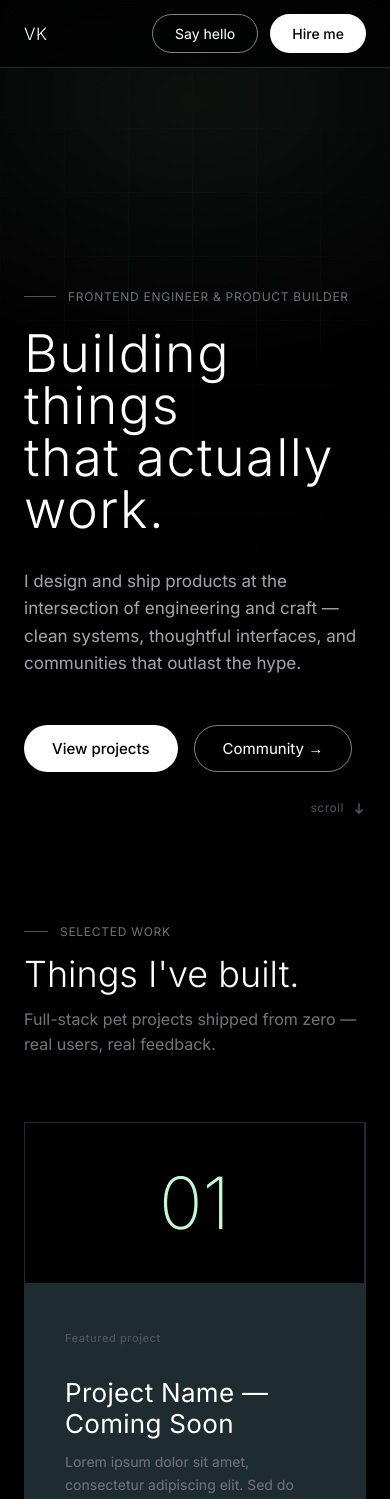
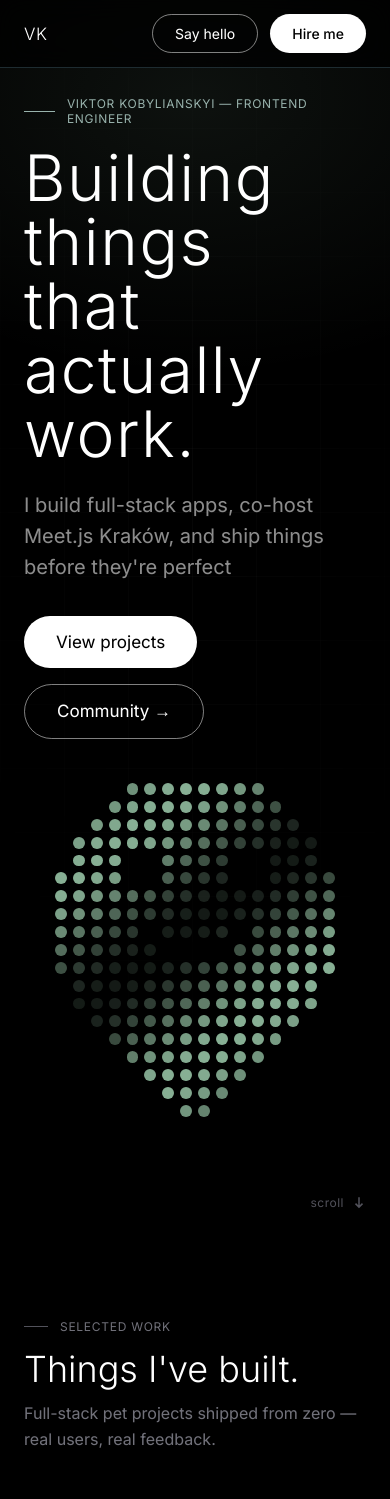
Before and after one commit to vitygo/portfolio, a React (Vite) app in the folder portfolio/: page / in a window 390 px wide. Shown: the top 1499 px of the page. Built offline with nearby package versions, Linux system fonts and the light colour scheme.

Commit message:
feat: update hero dot matrix and styling

```diff
--- a/portfolio/index.html
+++ b/portfolio/index.html
@@ -6,7 +6,7 @@
     <meta name="viewport" content="width=device-width, initial-scale=1.0" />
     <meta
       name="description"
-      content="Full-Stack Engineer & Open-Source Builder — Portfolio"
+      content="Frontend Engineer & Product Builder — Portfolio"
     />
     <meta property="og:title" content="Viktor Kobylianskyi — Portfolio" />
     <meta
--- /dev/null
+++ b/portfolio/src/sections/Hero/AsciiMobile.module.css
@@ -0,0 +1,23 @@
+.wrap {
+    display: grid;
+    grid-template-columns: repeat(16, 1fr);
+    gap: 6px;
+    padding: 2rem 0;
+    width: 100%;
+    max-width: 280px;
+    margin: 0 auto;
+  }
+
+  .dot {
+    aspect-ratio: 1;
+    border-radius: 50%;
+  }
+
+  .dotActive {
+    background: var(--aloe-10);
+    opacity: 0.6;
+  }
+
+  .dotInactive {
+    background: transparent;
+  }
--- /dev/null
+++ b/portfolio/src/sections/Hero/AsciiMobile.tsx
@@ -0,0 +1,75 @@
+import { useEffect, useRef } from 'react'
+import styles from './AsciiMobile.module.css'
+
+const GRID_COLS = 16
+const GRID_ROWS = 20
+
+const PATTERN = [
+  [0,0,0,0,1,1,1,1,1,1,1,1,0,0,0,0],
+  [0,0,0,1,1,1,1,1,1,1,1,1,1,0,0,0],
+  [0,0,1,1,1,1,1,1,1,1,1,1,1,1,0,0],
+  [0,1,1,1,1,1,1,1,1,1,1,1,1,1,1,0],
+  [0,1,1,1,0,0,1,1,1,1,0,0,1,1,1,0],
+  [1,1,1,1,0,0,1,1,1,1,0,0,1,1,1,1],
+  [1,1,1,1,1,1,1,1,1,1,1,1,1,1,1,1],
+  [1,1,1,1,1,1,1,1,1,1,1,1,1,1,1,1],
+  [1,1,1,1,1,0,1,1,1,1,0,1,1,1,1,1],
+  [1,1,1,1,1,1,0,0,0,0,1,1,1,1,1,1],
+  [1,1,1,1,1,1,1,1,1,1,1,1,1,1,1,1],
+  [0,1,1,1,1,1,1,1,1,1,1,1,1,1,1,0],
+  [0,1,1,1,1,1,1,1,1,1,1,1,1,1,1,0],
+  [0,0,1,1,1,1,1,1,1,1,1,1,1,1,0,0],
+  [0,0,0,1,1,1,1,1,1,1,1,1,1,0,0,0],
+  [0,0,0,0,1,1,1,1,1,1,1,1,0,0,0,0],
+  [0,0,0,0,0,1,1,1,1,1,1,0,0,0,0,0],
+  [0,0,0,0,0,0,1,1,1,1,0,0,0,0,0,0],
+  [0,0,0,0,0,0,0,1,1,0,0,0,0,0,0,0],
+  [0,0,0,0,0,0,0,0,0,0,0,0,0,0,0,0],
+]
+
+function AsciiMobile() {
+  const containerRef = useRef<HTMLDivElement>(null)
+
+  useEffect(() => {
+    const dots = containerRef.current?.querySelectorAll<HTMLDivElement>('[data-index]')
+    if (!dots) return
+
+    let frame: number
+
+    function animate() {
+      const now = Date.now() / 1000
+      dots!.forEach((dot) => {
+        const row = parseInt(dot.dataset.row || '0')
+        const col = parseInt(dot.dataset.col || '0')
+        const active = parseInt(dot.dataset.active || '0')
+        if (!active) return
+        const wave = Math.sin(now * 1.5 + row * 0.4 + col * 0.3)
+        const opacity = 0.4 + wave * 0.3
+        dot.style.opacity = String(Math.max(0.1, opacity))
+      })
+      frame = requestAnimationFrame(animate)
+    }
+
+    animate()
+    return () => cancelAnimationFrame(frame)
+  }, [])
+
+  return (
+    <div className={styles.wrap} ref={containerRef}>
+      {PATTERN.map((row, rowIdx) =>
+        row.map((active, colIdx) => (
+          <div
+            key={`${rowIdx}-${colIdx}`}
+            data-index={rowIdx * GRID_COLS + colIdx}
+            data-row={rowIdx}
+            data-col={colIdx}
+            data-active={active}
+            className={`${styles.dot} ${active ? styles.dotActive : styles.dotInactive}`}
+          />
+        ))
+      )}
+    </div>
+  )
+}
+
+export default AsciiMobile
--- a/portfolio/src/sections/Hero/Hero.module.css
+++ b/portfolio/src/sections/Hero/Hero.module.css
@@ -32,19 +32,26 @@
     z-index: 0;
   }
 
-  .content {
+  .layout {
     position: relative;
     z-index: 1;
-    max-width: 75rem;
+    display: grid;
+    grid-template-columns: 3fr 2fr;
+    gap: 6rem;
+    align-items: flex-end;
+    width: 100%;
   }
+
+
+  .content {}
 
   .eyebrow {
     font-size: 0.75rem;
     font-weight: 400;
     letter-spacing: 0.72px;
-    color: var(--shade-50);
+    color: var(--link-mint);
     text-transform: uppercase;
-    margin-bottom: 1.5rem;
+    margin-bottom: 1.25rem;
     display: flex;
     align-items: center;
     gap: 0.75rem;
@@ -55,27 +62,26 @@
     display: block;
     width: 32px;
     height: 1px;
-    background: var(--shade-60);
+    background: var(--link-mint);
   }
 
   .headline {
     font-family: var(--font-display);
-    font-size: clamp(3.25rem, 6vw, 5.75rem);
+    font-size: clamp(64px, 7vw, 100px);
     font-weight: 300;
     line-height: 1.0;
     letter-spacing: 1.5px;
     color: var(--on-dark);
-    margin-bottom: 2rem;
-    max-width: 56rem;
+    margin-bottom: 1.5rem;
   }
 
   .sub {
-    font-size: 1.0625rem;
+    font-size: 1.25rem;
     font-weight: 420;
-    color: var(--shade-40);
-    max-width: 32rem;
-    line-height: 1.6;
-    margin-bottom: 3rem;
+    color: rgba(255, 255, 255, 0.55);
+    max-width: 540px;
+    line-height: 1.56;
+    margin-bottom: 2rem;
   }
 
   .actions {
@@ -83,44 +89,91 @@
     gap: 1rem;
     flex-wrap: wrap;
   }
-
   .btnPrimary {
-    padding: 0.8125rem 1.75rem;
+    padding: 1rem 2rem;
     border-radius: var(--pill);
     background: var(--on-dark);
     color: var(--ink);
-    font-size: 0.9375rem;
-    font-weight: 500;
+    font-size: 1.0625rem;
+    font-weight: 420;
     text-decoration: none;
     display: inline-flex;
     align-items: center;
     border: none;
-    transition: background 0.2s;
+    transition: background 0.15s, transform 0.1s;
     font-feature-settings: 'ss03';
+    white-space: nowrap;
   }
 
-  .btnPrimary:hover {
-    background: var(--shade-30);
-  }
+  .btnPrimary:hover { background: var(--shade-30); }
+  .btnPrimary:active { transform: scale(0.98); }
 
   .btnOutline {
-    padding: 0.8125rem 1.75rem;
+    padding: 1rem 2rem;
     border-radius: var(--pill);
     border: 1.5px solid rgba(255, 255, 255, 0.5);
     background: transparent;
     color: var(--on-dark);
-    font-size: 0.9375rem;
+    font-size: 1.0625rem;
     font-weight: 420;
     text-decoration: none;
     display: inline-flex;
     align-items: center;
-    transition: border-color 0.2s, background 0.2s;
+    transition: border-color 0.2s, background 0.2s, transform 0.1s;
     font-feature-settings: 'ss03';
+    white-space: nowrap;
   }
 
   .btnOutline:hover {
     border-color: var(--on-dark);
     background: rgba(255, 255, 255, 0.06);
+  }
+  .btnOutline:active { transform: scale(0.98); }
+
+ .asciiWrap {
+  position: relative;
+  user-select: none;
+  display: flex;
+  align-items: flex-end;
+  justify-content: center;
+  width: 100%;
+  height: 80vh;
+}
+
+  .asciiCanvas {
+    font-family: var(--font-mono);
+    font-size: 13px;
+    color: var(--shade-30);
+    white-space: pre;
+    display: block;
+    transition: color 0.3s;
+    pointer-events: none;
+    line-height: 1;
+  }
+
+  .asciiLine {
+    display: block;
+    height: 1.1em;
+  }
+
+  .fisheyeLens {
+    position: absolute;
+    width: 120px;
+    height: 120px;
+    border-radius: 50%;
+    pointer-events: none;
+    transform: translate(-50%, -50%);
+    border: 1px solid rgba(193, 251, 212, 0.15);
+    background: radial-gradient(
+      circle,
+      rgba(193, 251, 212, 0.04) 0%,
+      transparent 70%
+    );
+    display: none;
+  }
+
+  .asciiWrap:hover .fisheyeLens {
+    display: block;
   }
 
   .scrollHint {
@@ -134,6 +187,7 @@
     align-items: center;
     gap: 0.5rem;
     animation: float 2.4s ease-in-out infinite;
+    z-index: 1;
   }
 
   @keyframes float {
@@ -141,9 +195,27 @@
     50% { transform: translateY(6px); }
   }
 
+  .asciiMobile {
+
+  }
   @media (max-width: 768px) {
     .hero {
-      padding: 0 1.5rem 4.5rem;
+      padding: 6rem 1.5rem 4.5rem;
+    }
+
+    .layout {
+      grid-template-columns: 1fr;
+    }
+
+    .asciiWrap {
+      display: flex;
+      max-height: 300px;
+      padding-top: 2rem;
+      margin-top: 2rem;
+    }
+
+    .asciiMobile {
+      display: none;
     }
 
     .scrollHint {
--- a/portfolio/src/sections/Hero/Hero.tsx
+++ b/portfolio/src/sections/Hero/Hero.tsx
@@ -1,4 +1,5 @@
 import styles from './Hero.module.css'
+import AsciiMobile from './AsciiMobile'
 
 function Hero() {
   return (
@@ -6,17 +7,25 @@ function Hero() {
       <div className={styles.gridBg} />
       <div className={styles.glow} />
 
+      <div className={styles.layout}>
         <div className={styles.content}>
-        <p className={`${styles.eyebrow} reveal`}>Frontend Engineer & Product Builder</p>
+          <p className={`${styles.eyebrow} reveal`}>Viktor Kobylianskyi — Frontend Engineer</p>
           <h1 className={`${styles.headline} reveal`}>
             Building things<br />that actually work.
           </h1>
           <p className={`${styles.sub} reveal`}>
-          I design and ship products at the intersection of engineering and craft — clean systems, thoughtful interfaces, and communities that outlast the hype.
+          I build full-stack apps, co-host Meet.js Kraków, and ship things before they're perfect
           </p>
+
+
           <div className={`${styles.actions} reveal`}>
             <a href="#projects" className={styles.btnPrimary}>View projects</a>
             <a href="#community" className={styles.btnOutline}>Community →</a>
+          </div>
+        </div>
+
+        <div className={styles.asciiWrap}>
+          <AsciiMobile />
         </div>
       </div>
 
```
Lines whose indentation alone changed are shown as unchanged.
